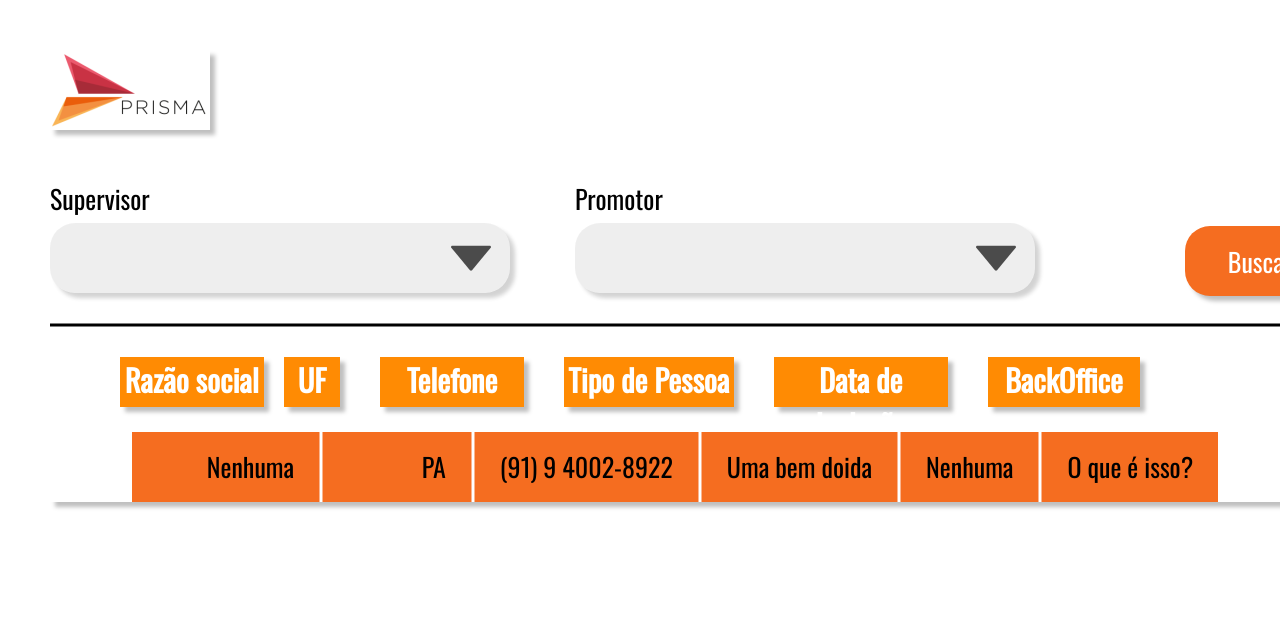
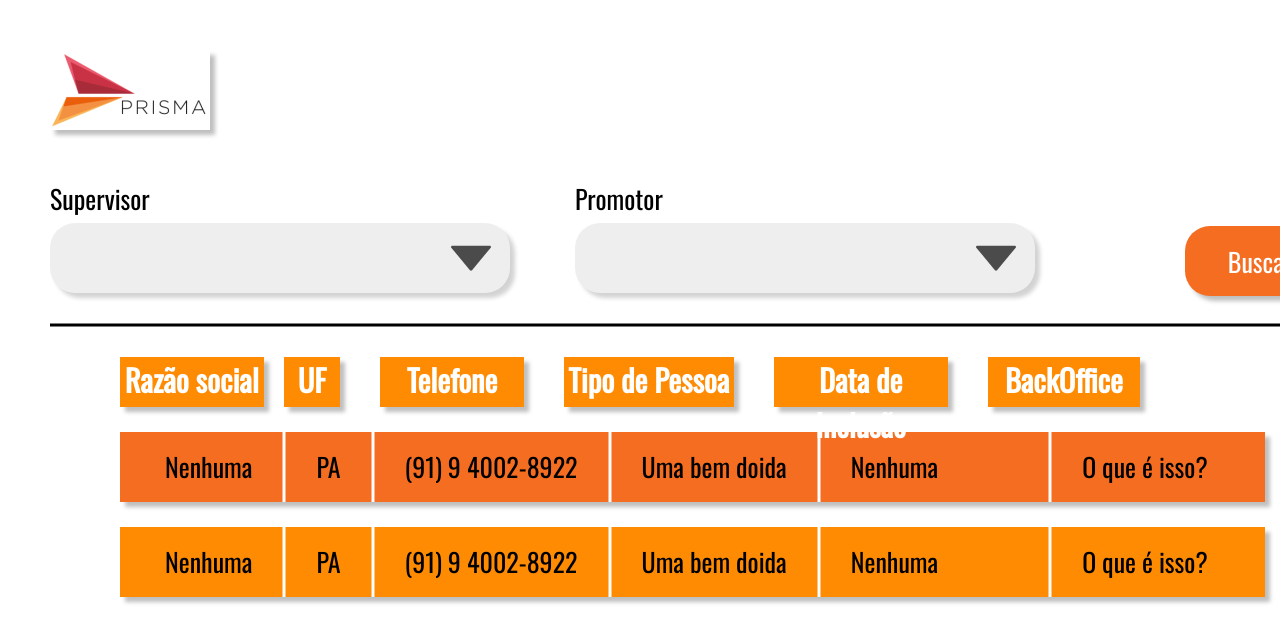
Before and after one commit to awlana04/SpreadsProject, a React (Create React App) app in the folder web/: page / in a window 1280 px wide. Shown: the top 642 px of the page. Built offline with nearby package versions, Linux system fonts and the light colour scheme.

Commit message:
register table concluded

```diff
--- a/web/src/pages/Search.tsx
+++ b/web/src/pages/Search.tsx
@@ -95,10 +95,37 @@ function Search() {
             <div className="backOffice">
               <p>O que é isso?</p>
             </div>
+          </div>
 
-          </div>
           <div className="secondColor">
+            <div className="socialReason">
+              <p>Nenhuma</p>
+              <img src={Line2} alt="A white line to separete the informations"/>
+            </div>
 
+            <div className="uf">
+              <p>PA</p>
+              <img src={Line2} alt="A white line to separete the informations"/>
+            </div>
+
+            <div className="phoneNumber">
+              <p>(91) 9 4002-8922</p>
+              <img src={Line2} alt="A white line to separete the informations"/>
+            </div>
+
+            <div className="personType">
+              <p>Uma bem doida</p>
+              <img src={Line2} alt="A white line to separete the informations"/>
+            </div>
+
+            <div className="inclusionDate">
+              <p>Nenhuma</p>
+              <img src={Line2} alt="A white line to separete the informations"/>
+            </div>
+
+            <div className="backOffice">
+              <p>O que é isso?</p>
+            </div>
           </div>
         </div>
 
--- a/web/src/styles/global.css
+++ b/web/src/styles/global.css
@@ -5,3 +5,134 @@
 
   font-family: 'Oswald', sans-serif;
 }
+
+/* Table Texts information */
+#search-page div.table div.text {
+  margin: 25px 70px;
+
+  color: #FFFFFF;
+  font-size: 26px;
+  text-align: center;
+
+  display: flex;
+  flex-direction: row;
+}
+
+#search-page div.table div.text div.textOne, div.textTwo, div.textThree,
+  div.textFour, div.textFive, div.textSix {
+    background: #FF8B03;
+    box-shadow: 5px 5px 4px rgba(0, 0, 0, 0.25);
+  }
+
+#search-page div.table div.text div.textTwo, div.textThree, div.textFour,
+  div.textFive, div.textSix {
+    margin: 0 20px;
+  }
+
+#search-page div.table div.text div.textOne {
+  width: 165px;
+  height: 50px;
+}
+
+#search-page div.table div.text div.textTwo {
+  width: 65px;
+  height: 50px;
+}
+
+#search-page div.table div.text div.textThree {
+  width: 165px;
+  height: 50px;
+}
+
+#search-page div.table div.text div.textFour {
+  width: 195px;
+  height: 50px;
+}
+
+
+#search-page div.table div.text div.textFive {
+  width: 200px;
+  height: 50px;
+}
+
+#search-page div.table div.text div.textSix {
+  width: 175px;
+  height: 50px;
+}
+
+/* Registers result */
+#search-page div.table div.registers div.firstColor,
+  #search-page div.table div.registers div.secondColor {
+    width: 1145px;
+    height: 70px;
+    margin-left: 70px;
+
+    cursor: pointer;
+
+    font-size: 26px;
+    box-shadow: 5px 5px 4px rgba(0, 0, 0, 0.25);
+
+    display: flex;
+    flex-direction: row;
+
+    transition: 2s;
+  }
+
+#search-page div.table div.registers div.firstColor:hover,
+  #search-page div.table div.registers div.secondColor:hover {
+    -webkit-transform: scale(1.1);
+    transform: scale(1.1);
+  }
+
+#search-page div.table div.registers div.firstColor {
+  background: #F56D20;
+}
+
+#search-page div.table div.registers div.secondColor {
+  margin-top: 25px;
+
+  background: #FF8B03;
+}
+
+#search-page div.table div.registers div.firstColor div.socialReason,
+  #search-page div.table div.registers div.secondColor div.socialReason {
+    margin-left: 15px;
+  }
+
+#search-page div.table div.registers div.firstColor div.inclusionDate img,
+  #search-page div.table div.registers div.secondColor div.inclusionDate img {
+    margin-left: 80px;
+  }
+
+#search-page div.table div.registers div.firstColor div.socialReason,
+  #search-page div.table div.registers div.firstColor div.uf,
+  #search-page div.table div.registers div.firstColor div.phoneNumber,
+  #search-page div.table div.registers div.firstColor div.personType,
+  #search-page div.table div.registers div.firstColor div.inclusionDate,
+  #search-page div.table div.registers div.firstColor div.backOffice,
+
+  #search-page div.table div.registers div.secondColor div.socialReason,
+  #search-page div.table div.registers div.secondColor div.uf,
+  #search-page div.table div.registers div.secondColor div.phoneNumber,
+  #search-page div.table div.registers div.secondColor div.personType,
+  #search-page div.table div.registers div.secondColor div.inclusionDate,
+  #search-page div.table div.registers div.secondColor div.backOffice {
+    display: flex;
+    flex-direction: row;
+  }
+
+  #search-page div.table div.registers div.firstColor div.socialReason p,
+  #search-page div.table div.registers div.firstColor div.uf p,
+  #search-page div.table div.registers div.firstColor div.phoneNumber p,
+  #search-page div.table div.registers div.firstColor div.personType p,
+  #search-page div.table div.registers div.firstColor div.inclusionDate p,
+  #search-page div.table div.registers div.firstColor div.backOffice p,
+
+  #search-page div.table div.registers div.secondColor div.socialReason p,
+  #search-page div.table div.registers div.secondColor div.uf p,
+  #search-page div.table div.registers div.secondColor div.phoneNumber p,
+  #search-page div.table div.registers div.secondColor div.personType p,
+  #search-page div.table div.registers div.secondColor div.inclusionDate p,
+  #search-page div.table div.registers div.secondColor div.backOffice p {
+    margin: 15px 30px;
+  }
--- a/web/src/styles/pages/search.css
+++ b/web/src/styles/pages/search.css
@@ -67,132 +67,3 @@
 #search-page div.inputs div.button button:hover {
   background: #FF8B03;
 }
-
-/* Texts information */
- #search-page div.table div.text {
-  margin: 25px 70px;
-
-  color: #FFFFFF;
-  font-size: 26px;
-  text-align: center;
-
-  display: flex;
-  flex-direction: row;
-}
-
-#search-page div.table div.text div.textOne, div.textTwo, div.textThree,
-  div.textFour, div.textFive, div.textSix {
-    background: #FF8B03;
-    box-shadow: 5px 5px 4px rgba(0, 0, 0, 0.25);
-  }
-
-#search-page div.table div.text div.textTwo, div.textThree, div.textFour,
-  div.textFive, div.textSix {
-    margin: 0 20px;
-  }
-
-#search-page div.table div.text div.textOne {
-  width: 165px;
-  height: 50px;
-}
-
-#search-page div.table div.text div.textTwo {
-  width: 65px;
-  height: 50px;
-}
-
-#search-page div.table div.text div.textThree {
-  width: 165px;
-  height: 50px;
-}
-
-#search-page div.table div.text div.textFour {
-  width: 195px;
-  height: 50px;
-}
-
-
-#search-page div.table div.text div.textFive {
-  width: 200px;
-  height: 50px;
-}
-
-#search-page div.table div.text div.textSix {
-  width: 175px;
-  height: 50px;
-}
-
-/* Registers result */
-#search-page div.table div.registers {
-  width: 1250px;
-  height: 70px;
-
-  font-size: 26px;
-  box-shadow: 5px 5px 4px rgba(0, 0, 0, 0.25);
-
-  display: flex;
-  flex-direction: row;
-
-  align-items: center;
-  justify-content: center;
-}
-/*
-#search-page div.table div.registers img {
-  margin: 0px 100px;
-} */
-
-#search-page div.table div.registers div.firstColor {
-  /* width: 1250px;
-  margin: 0px 20px; */
-
-  background: #F56D20;
-}
-
-#search-page div.table div.registers div.firstColor,
-  #search-page div.table div.registers div.secondColor {
-  height: 70px;
-
-  display: flex;
-  flex-direction: row;
-  }
-
-#search-page div.table div.registers div.firstColor div.socialReason,
-  #search-page div.table div.registers div.secondColor div.socialReason {
-    width: 165px;
-    height: 70px;
-
-    margin: 0px 50px;
-  }
-
-#search-page div.table div.registers div.firstColor div.socialReason,
-  #search-page div.table div.registers div.firstColor div.uf,
-  #search-page div.table div.registers div.firstColor div.phoneNumber,
-  #search-page div.table div.registers div.firstColor div.personType,
-  #search-page div.table div.registers div.firstColor div.inclusionDate,
-  #search-page div.table div.registers div.firstColor div.backOffice,
-
-  #search-page div.table div.registers div.secondColor div.socialReason,
-  #search-page div.table div.registers div.secondColor div.uf,
-  #search-page div.table div.registers div.secondColor div.phoneNumber,
-  #search-page div.table div.registers div.secondColor div.personType,
-  #search-page div.table div.registers div.secondColor div.inclusionDate,
-  #search-page div.table div.registers div.secondColor div.backOffice {
-    display: flex;
-    flex-direction: row;
-  }
-
-  #search-page div.table div.registers div.firstColor div.socialReason p,
-  #search-page div.table div.registers div.firstColor div.uf p,
-  #search-page div.table div.registers div.firstColor div.phoneNumber p,
-  #search-page div.table div.registers div.firstColor div.personType p,
-  #search-page div.table div.registers div.firstColor div.inclusionDate p,
-  #search-page div.table div.registers div.firstColor div.backOffice p,
-
-  #search-page div.table div.registers div.secondColor div.socialReason p,
-  #search-page div.table div.registers div.secondColor div.uf p,
-  #search-page div.table div.registers div.secondColor div.phoneNumber p,
-  #search-page div.table div.registers div.secondColor div.personType p,
-  #search-page div.table div.registers div.secondColor div.inclusionDate p,
-  #search-page div.table div.registers div.secondColor div.backOffice p {
-    margin: 15px 25px;
-  }
```
Also changed, not shown: 1 other file (tests, documents, lock files or other folders).
